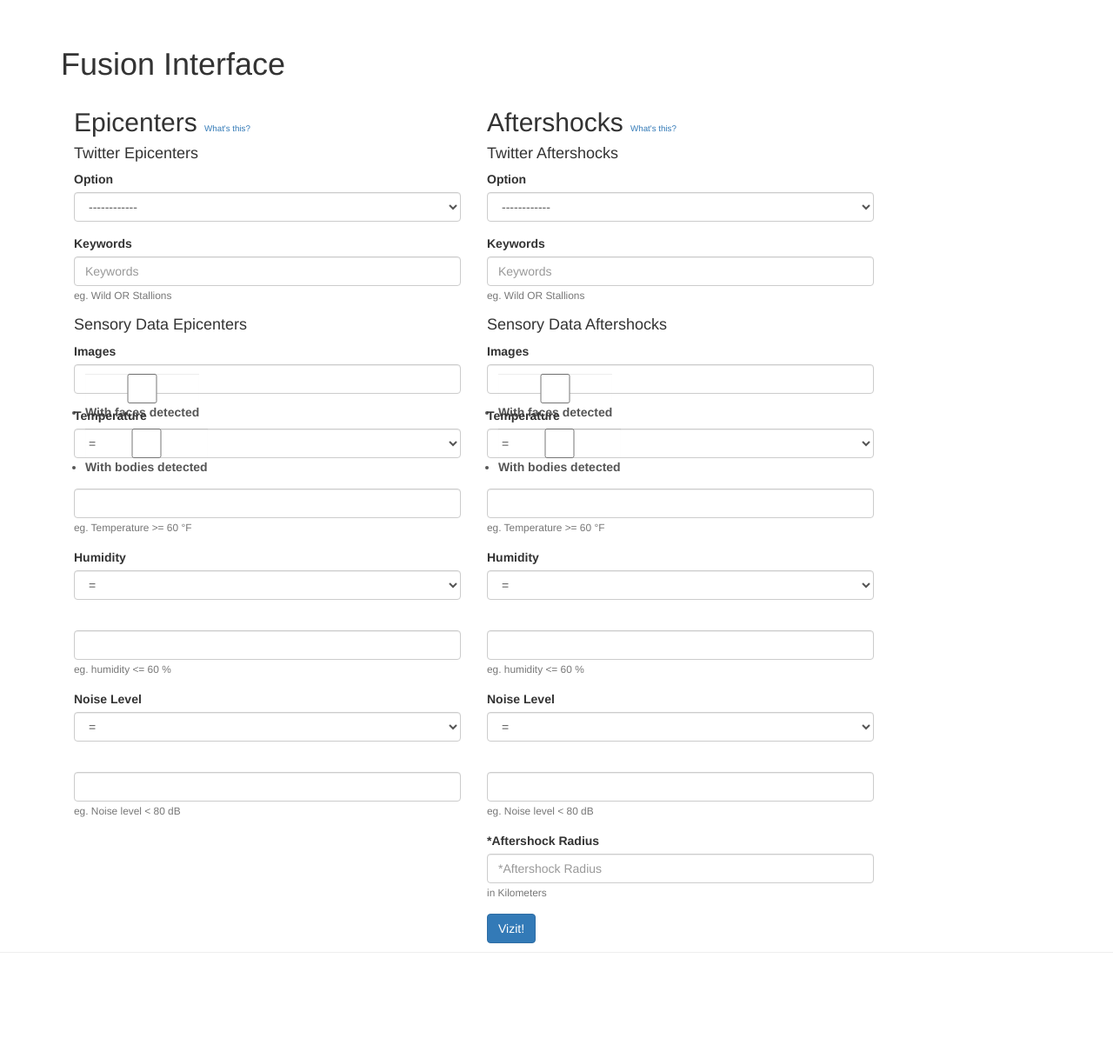
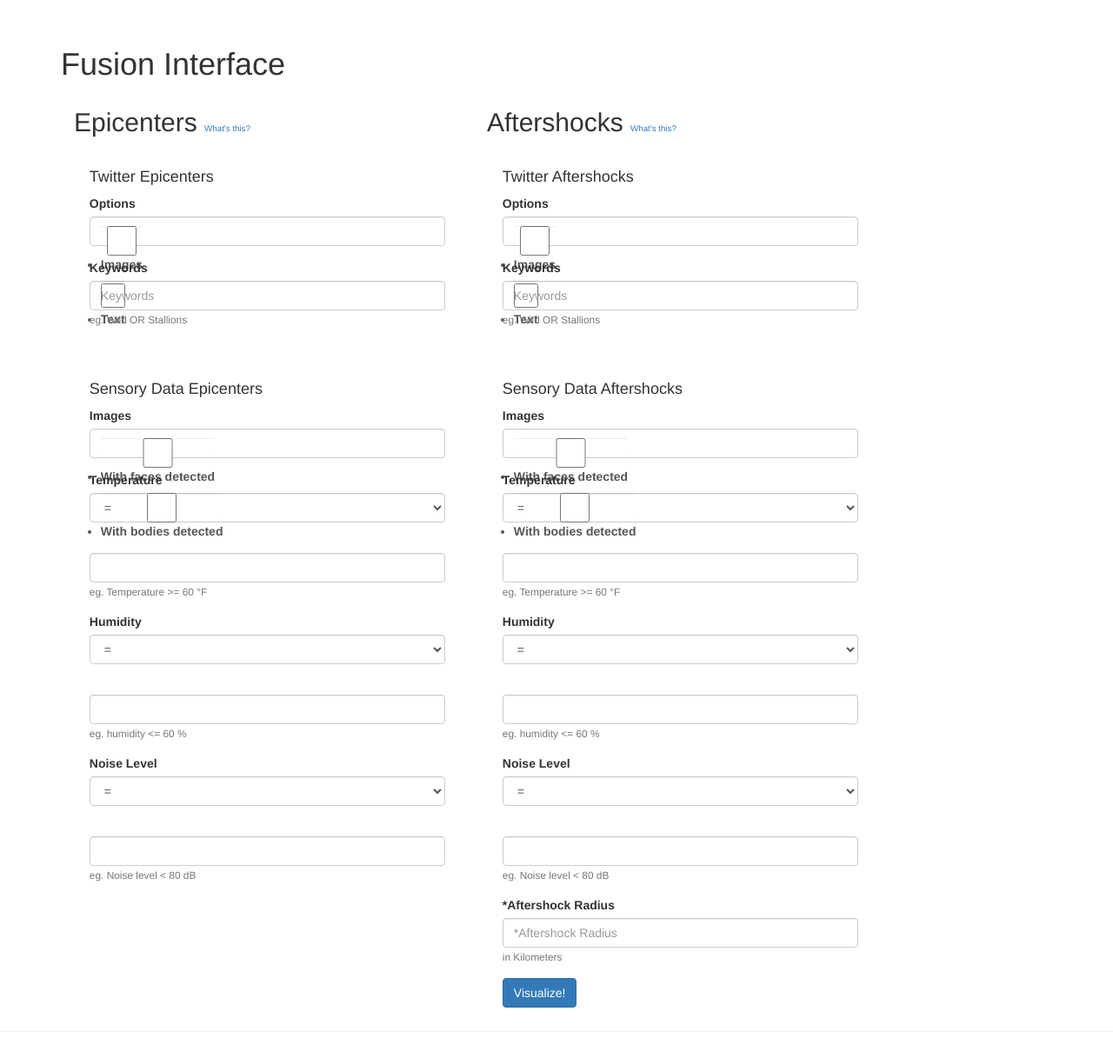
Before and after one commit to keyoub/open-fusion-webapp, a Django app: page /proto/ in a window 1280 px wide. Shown: the part 91-1308 px from the top of the page at 87% size. Before the commit the page ends 1187 px from the top, so only its background shows below. Run offline with Django 3.2, Linux system fonts and the light colour scheme; parts of the project's set-up code (start-up, migrations or seed data) failed here and were passed over; some libraries are stand-ins or nearby versions.

Commit message:
UI and style changes. (v3.1.2)

```diff
--- a/gsf/home/templates/home/index.html
+++ b/gsf/home/templates/home/index.html
@@ -22,7 +22,7 @@
       {% buttons %}
          <p id="sendwrapper">
           <button id="vizit" type="submit" class="btn btn-primary">
-             {% bootstrap_icon "star" %} Vizit!
+             {% bootstrap_icon "star" %} Visualize!
           </button>
          </p>
       {% endbuttons %}
--- a/gsf/home/templates/home/proto.html
+++ b/gsf/home/templates/home/proto.html
@@ -38,14 +38,23 @@
       <div class="gsf-form">
          <h4>Sensory Data Aftershocks</h4>
          {% bootstrap_form gsf_aftershocks_form %}
+
+         {% buttons %}
+            <p id="sendwrapper">
+             <button id="vizit" type="submit" class="btn btn-primary">
+                {% bootstrap_icon "star" %} Visualize!
+             </button>
+            </p>
+         {% endbuttons %}
       </div>
-      {% buttons %}
+
+      {% comment %}
          <p id="sendwrapper">
           <button id="vizit" type="submit" class="btn btn-primary">
-             {% bootstrap_icon "star" %} Vizit!
+             {% bootstrap_icon "star" %} Visualize!
           </button>
          </p>
-      {% endbuttons %}
+      {% endcomment %}
 
    </div>
 
--- a/gsf/home/views.py
+++ b/gsf/home/views.py
@@ -196,10 +196,8 @@ def index(request):
 #)
 
 TWITTER_CHOICES = (
-   ("", "------------"),
-   ("imgonly", "Search for images only."),
-   ("txtonly", "Search for text only."),
-   ("txtimg", "Search for both images and text."),
+   ("img", "Images"),
+   ("txt", "Text"),
 )
 
 GSF_IMAGE_CHOICES = (
@@ -252,23 +250,22 @@ class GSFAftershocksForm(GSFEpicentersForm):
    The Epicenters form constructor for Twitter querying
 """
 class TwitterFusionForm(forms.Form):
-   option = forms.ChoiceField(required=False, choices=TWITTER_CHOICES)
-                #widget=forms.RadioSelect())
+   options = forms.ChoiceField(required=False, choices=TWITTER_CHOICES,
+                widget=forms.CheckboxSelectMultiple())
    keywords = forms.CharField(required=False, help_text="eg. Wild OR Stallions")
 
 """
    Passes user query to get data from the retriever
 """
-def query_third_party(sources, keyword, option, location):
+def query_third_party(sources, keyword, options, location):
    media = ()
 
    # Create the media variable
-   if option == "imgonly":
-      media = ("image",)
-   if option == "txtonly":
-      media = ("text",)
-   if option == "txtimg":
-      media = ("image", "text")
+   for option in options:
+      if option == "img":
+         media = media + ("image",)
+      if option == "txt":
+         media = media + ("text",)
 
    # Get results from third party provider
    results = {}
@@ -445,10 +442,11 @@ def prototype_ui(request):
 
          # Get twitter epicenters
          twt_params = twitter_epicenters_form.cleaned_data
-         epicenters.extend(query_third_party(
-               ("Twitter",), twt_params["keywords"], twt_params["option"], None
+         if twt_params["options"]:
+            epicenters.extend(query_third_party(
+                  ("Twitter",), twt_params["keywords"], twt_params["options"], None
+               )
             )
-         )
 
          # Get gsf epicenters
          gsf_epicenter_params = gsf_epicenters_form.cleaned_data
@@ -474,6 +472,11 @@ def prototype_ui(request):
          gsf_aftershock_params = gsf_aftershocks_form.cleaned_data
          twt_params = twitter_aftershocks_form.cleaned_data
 
+         # Check if we need to do third party queries
+         twt_flag = False
+         if twt_params["options"]:
+            twt_flag = True
+
          # Create epicenters with aftershocks embedded
          results = []
          for epicenter in epicenters:
@@ -483,11 +486,13 @@ def prototype_ui(request):
             lat = epicenter["geometry"]["coordinates"][1]
 
             # Get twitter aftershocks
-            location=(lat, lon, gsf_aftershock_params["radius"], "km")
-            aftershocks.extend(query_third_party(
-                  ("Twitter",), twt_params["keywords"], twt_params["option"], location
+            if twt_flag:
+               location=(lat, lon, gsf_aftershock_params["radius"], "km")
+               aftershocks.extend(query_third_party(
+                     ("Twitter",), twt_params["keywords"],
+                     twt_params["option"], location
+                  )
                )
-            )
 
             # Get gsf aftershocks
             aftershocks.extend(process_gsf_form(
--- a/gsf/static/css/logo-nav.css
+++ b/gsf/static/css/logo-nav.css
@@ -4,6 +4,10 @@ body {
 
 html {
    height: 100%;
+}
+
+a:hover {
+   color:#3b66a4;
 }
 
 .nav {
@@ -59,3 +63,24 @@ html {
    margin-left:30%;
 }
 }
+
+.twitter-form {
+   /*border: dotted 1px lightblue;*/
+   border-bottom: none;
+   padding: 4%;
+   -moz-border-radius: 4px;
+   -webkit-border-radius: 4px;
+   border-radius: 4px; /* future proofing */
+   -khtml-border-radius: 4px; /* for old Konqueror browsers */
+}
+
+
+.gsf-form {
+   /*border: dotted 1px lightblue;*/
+   border-top: none;
+   padding: 4%;
+   -moz-border-radius: 4px;
+   -webkit-border-radius: 4px;
+   border-radius: 4px; /* future proofing */
+   -khtml-border-radius: 4px; /* for old Konqueror browsers */
+}
```
